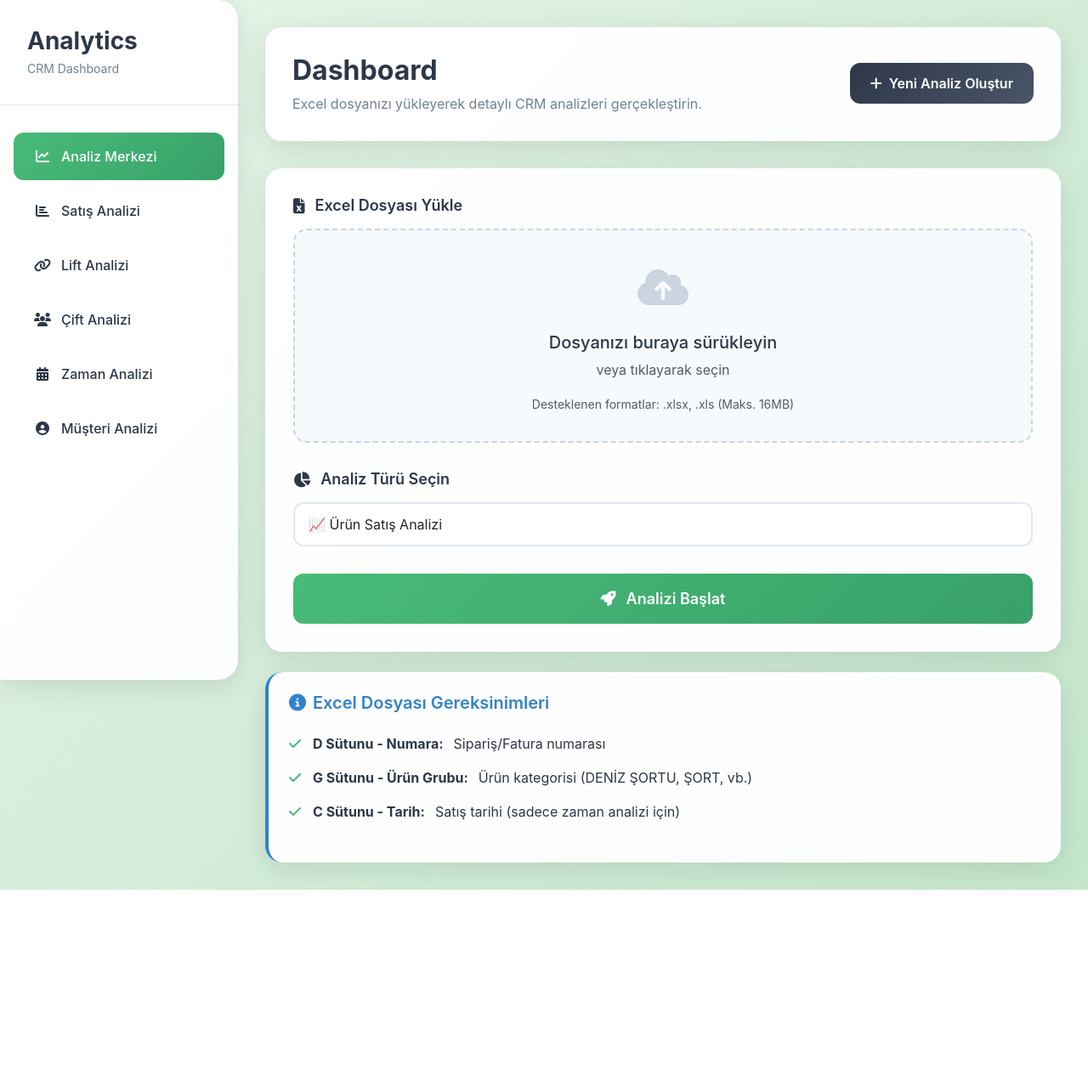
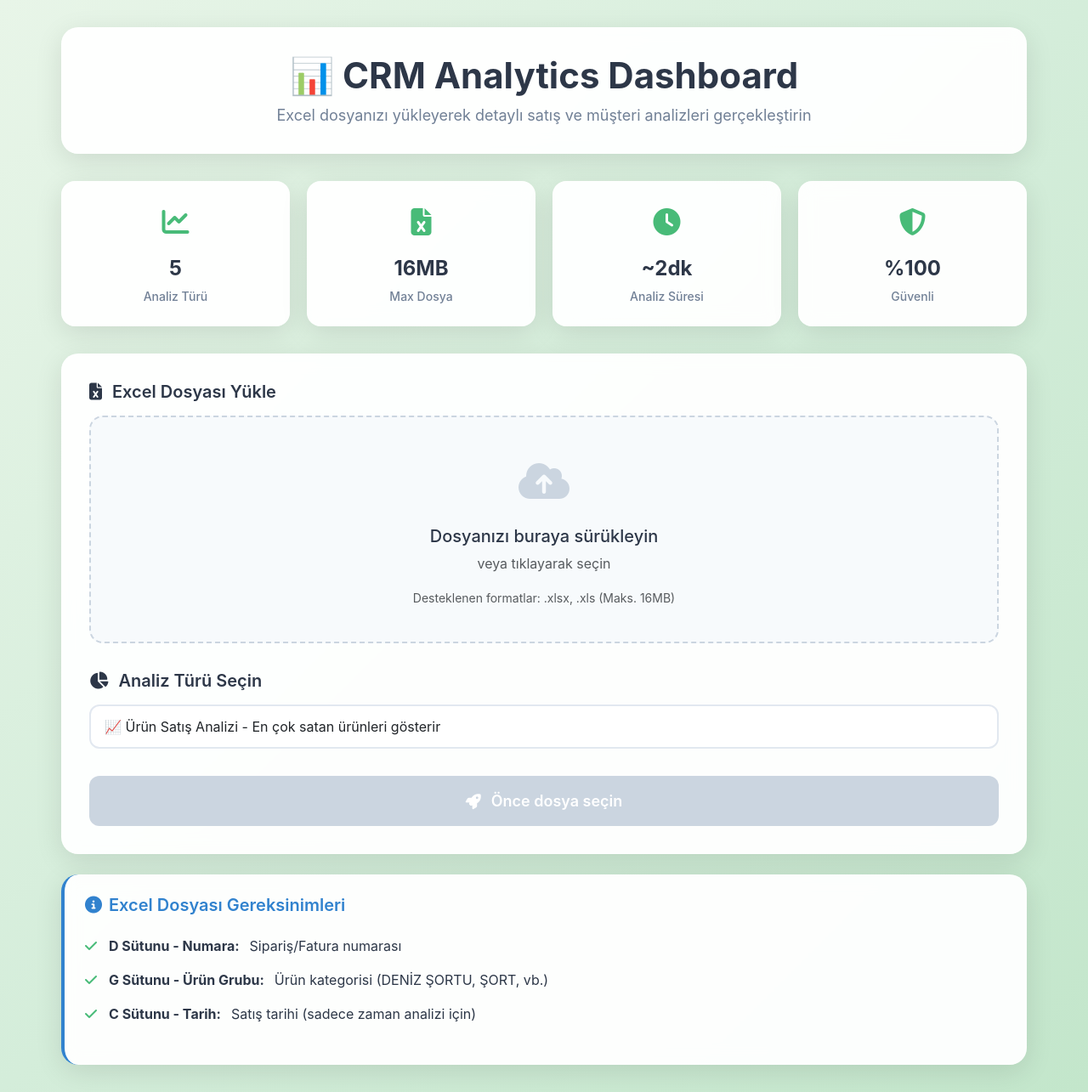
Before and after one commit to umittasdemir1/claudenewtest, a Flask app: page / in a window 1280 px wide. Shown: the whole page at 85% size. Before the commit the page ends 1047 px from the top, so only its background shows below. Run offline with Flask 3, Linux system fonts and the light colour scheme; some libraries are stand-ins or nearby versions.

Commit message:
Update index.html

```diff
--- a/templates/index.html
+++ b/templates/index.html
@@ -20,77 +20,9 @@
             color: #2d3748;
         }
 
-        .dashboard-container {
-            display: flex;
-            min-height: 100vh;
-        }
-
-        .sidebar {
-            width: 280px;
-            background: rgba(255, 255, 255, 0.95);
-            backdrop-filter: blur(10px);
-            border-radius: 0 24px 24px 0;
-            box-shadow: 0 8px 32px rgba(0, 0, 0, 0.1);
-            padding: 32px 0;
-            position: fixed;
-            height: 100vh;
-            overflow-y: auto;
-        }
-
-        .logo {
-            padding: 0 32px 32px;
-            border-bottom: 1px solid #e2e8f0;
-            margin-bottom: 32px;
-        }
-
-        .logo h2 {
-            font-size: 28px;
-            font-weight: 700;
-            color: #2d3748;
-            margin: 0;
-        }
-
-        .logo .subtitle {
-            font-size: 14px;
-            color: #718096;
-            margin-top: 4px;
-        }
-
-        .nav-item {
-            margin: 0 16px 8px;
-            border-radius: 12px;
-            transition: all 0.3s ease;
-        }
-
-        .nav-item.active {
-            background: linear-gradient(135deg, #48bb78, #38a169);
-            color: white;
-        }
-
-        .nav-item:hover:not(.active) {
-            background: rgba(72, 187, 120, 0.1);
-            transform: translateX(4px);
-        }
-
-        .nav-link {
-            padding: 16px 24px;
-            color: inherit;
-            text-decoration: none;
-            display: flex;
-            align-items: center;
-            font-weight: 500;
-            border-radius: 12px;
-        }
-
-        .nav-link i {
-            margin-right: 12px;
-            width: 20px;
-            text-align: center;
-        }
-
-        .main-content {
-            flex: 1;
-            margin-left: 280px;
+        .main-container {
+            max-width: 1200px;
+            margin: 0 auto;
             padding: 32px;
         }
 
@@ -101,10 +33,11 @@
             padding: 32px;
             margin-bottom: 32px;
             box-shadow: 0 8px 32px rgba(0, 0, 0, 0.1);
+            text-align: center;
         }
 
         .header h1 {
-            font-size: 32px;
+            font-size: 42px;
             font-weight: 700;
             color: #2d3748;
             margin-bottom: 8px;
@@ -112,29 +45,44 @@
 
         .header p {
             color: #718096;
-            font-size: 16px;
+            font-size: 18px;
             margin: 0;
         }
 
-        .create-btn {
-            background: linear-gradient(135deg, #2d3748, #4a5568);
-            color: white;
-            border: none;
-            padding: 12px 24px;
-            border-radius: 12px;
-            font-weight: 600;
-            display: flex;
-            align-items: center;
-            gap: 8px;
-            transition: all 0.3s ease;
-            float: right;
-            margin-top: -60px;
+        .stats-grid {
+            display: grid;
+            grid-template-columns: repeat(auto-fit, minmax(200px, 1fr));
+            gap: 20px;
+            margin-bottom: 32px;
         }
 
-        .create-btn:hover {
-            transform: translateY(-2px);
-            box-shadow: 0 8px 24px rgba(45, 55, 72, 0.3);
-            color: white;
+        .stat-card {
+            background: rgba(255, 255, 255, 0.95);
+            backdrop-filter: blur(10px);
+            border-radius: 16px;
+            padding: 24px;
+            text-align: center;
+            box-shadow: 0 8px 32px rgba(0, 0, 0, 0.1);
+            border: 1px solid rgba(255, 255, 255, 0.2);
+        }
+
+        .stat-icon {
+            font-size: 32px;
+            margin-bottom: 12px;
+            color: #48bb78;
+        }
+
+        .stat-number {
+            font-size: 24px;
+            font-weight: 700;
+            color: #2d3748;
+            margin-bottom: 4px;
+        }
+
+        .stat-label {
+            color: #718096;
+            font-size: 14px;
+            font-weight: 500;
         }
 
         .analysis-card {
@@ -151,7 +99,7 @@
         }
 
         .form-section h3 {
-            font-size: 18px;
+            font-size: 20px;
             font-weight: 600;
             color: #2d3748;
             margin-bottom: 16px;
@@ -163,10 +111,12 @@
         .file-upload-area {
             border: 2px dashed #cbd5e0;
             border-radius: 16px;
-            padding: 32px;
+            padding: 40px 20px;
             text-align: center;
             transition: all 0.3s ease;
             background: #f7fafc;
+            cursor: pointer;
+            position: relative;
         }
 
         .file-upload-area:hover {
@@ -177,12 +127,25 @@
         .file-upload-area.dragover {
             border-color: #48bb78;
             background: rgba(72, 187, 120, 0.1);
+            transform: scale(1.02);
+        }
+
+        .file-upload-area.file-selected {
+            border-color: #48bb78;
+            background: rgba(72, 187, 120, 0.1);
         }
 
         .upload-icon {
             font-size: 48px;
             color: #cbd5e0;
             margin-bottom: 16px;
+            transition: all 0.3s ease;
+        }
+
+        .file-upload-area:hover .upload-icon,
+        .file-upload-area.dragover .upload-icon {
+            color: #48bb78;
+            transform: scale(1.1);
         }
 
         .form-control, .form-select {
@@ -207,6 +170,12 @@
             padding: 24px;
             margin-top: 16px;
             border: 1px solid rgba(72, 187, 120, 0.2);
+            animation: slideDown 0.3s ease;
+        }
+
+        @keyframes slideDown {
+            from { opacity: 0; transform: translateY(-10px); }
+            to { opacity: 1; transform: translateY(0); }
         }
 
         .analyze-btn {
@@ -225,9 +194,14 @@
             transition: all 0.3s ease;
         }
 
-        .analyze-btn:hover {
+        .analyze-btn:hover:not(:disabled) {
             transform: translateY(-2px);
             box-shadow: 0 8px 24px rgba(72, 187, 120, 0.3);
+        }
+
+        .analyze-btn:disabled {
+            background: #cbd5e0;
+            cursor: not-allowed;
         }
 
         .info-card {
@@ -279,95 +253,75 @@
             border-left: 4px solid #f56565;
         }
 
-        @media (max-width: 768px) {
-            .sidebar {
-                width: 100%;
-                position: relative;
-                height: auto;
-                border-radius: 0;
+        .file-info {
+            display: none;
+            background: rgba(72, 187, 120, 0.1);
+            border-radius: 12px;
+            padding: 16px;
+            margin-top: 16px;
+            border: 1px solid rgba(72, 187, 120, 0.2);
         }
 
-            .main-content {
-                margin-left: 0;
+        .file-info.show {
+            display: block;
+            animation: slideDown 0.3s ease;
+        }
+
+        @media (max-width: 768px) {
+            .main-container {
                 padding: 16px;
             }
 
-            .dashboard-container {
-                flex-direction: column;
+            .header h1 {
+                font-size: 32px;
             }
 
-            .create-btn {
-                float: none;
-                margin-top: 16px;
-                width: 100%;
-                justify-content: center;
+            .stats-grid {
+                grid-template-columns: repeat(auto-fit, minmax(150px, 1fr));
+                gap: 16px;
             }
         }
     </style>
 </head>
 <body>
-    <div class="dashboard-container">
-        <!-- Sidebar -->
-        <nav class="sidebar">
-            <div class="logo">
-                <h2>Analytics</h2>
-                <div class="subtitle">CRM Dashboard</div>
-            </div>
-
-            <div class="nav-item active">
-                <a href="#" class="nav-link">
-                    <i class="fas fa-chart-line"></i>
-                    Analiz Merkezi
-                </a>
-            </div>
-
-            <div class="nav-item">
-                <a href="#" class="nav-link">
-                    <i class="fas fa-chart-bar"></i>
-                    Satış Analizi
-                </a>
-            </div>
-
-            <div class="nav-item">
-                <a href="#" class="nav-link">
-                    <i class="fas fa-link"></i>
-                    Lift Analizi
-                </a>
-            </div>
-
-            <div class="nav-item">
-                <a href="#" class="nav-link">
-                    <i class="fas fa-users"></i>
-                    Çift Analizi
-                </a>
-            </div>
-
-            <div class="nav-item">
-                <a href="#" class="nav-link">
-                    <i class="fas fa-calendar-alt"></i>
-                    Zaman Analizi
-                </a>
-            </div>
-
-            <div class="nav-item">
-                <a href="#" class="nav-link">
-                    <i class="fas fa-user-circle"></i>
-                    Müşteri Analizi
-                </a>
-            </div>
-        </nav>
-
-        <!-- Main Content -->
-        <main class="main-content">
+    <div class="main-container">
         <!-- Header -->
         <header class="header">
-                <h1>Dashboard</h1>
-                <p>Excel dosyanızı yükleyerek detaylı CRM analizleri gerçekleştirin.</p>
-                <button class="create-btn">
-                    <i class="fas fa-plus"></i>
-                    Yeni Analiz Oluştur
-                </button>
+            <h1>📊 CRM Analytics Dashboard</h1>
+            <p>Excel dosyanızı yükleyerek detaylı satış ve müşteri analizleri gerçekleştirin</p>
         </header>
+
+        <!-- Quick Stats -->
+        <div class="stats-grid">
+            <div class="stat-card">
+                <div class="stat-icon">
+                    <i class="fas fa-chart-line"></i>
+                </div>
+                <div class="stat-number">5</div>
+                <div class="stat-label">Analiz Türü</div>
+            </div>
+            <div class="stat-card">
+                <div class="stat-icon">
+                    <i class="fas fa-file-excel"></i>
+                </div>
+                <div class="stat-number">16MB</div>
+                <div class="stat-label">Max Dosya</div>
+            </div>
+            <div class="stat-card">
+                <div class="stat-icon">
+                    <i class="fas fa-clock"></i>
+                </div>
+                <div class="stat-number">~2dk</div>
+                <div class="stat-label">Analiz Süresi</div>
+            </div>
+            <div class="stat-card">
+                <div class="stat-icon">
+                    <i class="fas fa-shield-alt"></i>
+                </div>
+                <div class="stat-number">%100</div>
+                <div class="stat-label">Güvenli</div>
+            </div>
+        </div>
 
         <!-- Flash Messages -->
         {% with messages = get_flashed_messages(with_categories=true) %}
@@ -383,21 +337,33 @@
 
         <!-- Analysis Form -->
         <div class="analysis-card">
-                <form action="/analyze" method="post" enctype="multipart/form-data">
+            <form action="/analyze" method="post" enctype="multipart/form-data" id="analysisForm">
                 <!-- File Upload Section -->
                 <div class="form-section">
                     <h3>
                         <i class="fas fa-file-excel"></i>
                         Excel Dosyası Yükle
                     </h3>
-                        <div class="file-upload-area" onclick="document.getElementById('file-input').click()">
+                    <div class="file-upload-area" id="fileUploadArea">
                         <div class="upload-icon">
                             <i class="fas fa-cloud-upload-alt"></i>
                         </div>
                         <h5>Dosyanızı buraya sürükleyin</h5>
                         <p class="text-muted">veya tıklayarak seçin</p>
                         <small class="text-muted">Desteklenen formatlar: .xlsx, .xls (Maks. 16MB)</small>
-                            <input type="file" name="file" id="file-input" class="d-none" accept=".xlsx,.xls" required>
+                    </div>
+                    <input type="file" name="file" id="fileInput" class="d-none" accept=".xlsx,.xls" required>
+
+                    <div class="file-info" id="fileInfo">
+                        <div class="d-flex align-items-center justify-content-between">
+                            <div>
+                                <i class="fas fa-file-excel text-success me-2"></i>
+                                <span id="fileName">-</span>
+                            </div>
+                            <button type="button" class="btn btn-sm btn-outline-danger" onclick="clearFile()">
+                                <i class="fas fa-times"></i>
+                            </button>
+                        </div>
                     </div>
                 </div>
 
@@ -408,11 +374,11 @@
                         Analiz Türü Seçin
                     </h3>
                     <select name="analysis" class="form-select" id="analysisType" onchange="toggleLiftInputs()">
-                            <option value="sales">📈 Ürün Satış Analizi</option>
-                            <option value="lift">🔗 Lift Analizi</option>
-                            <option value="pair">👥 Birlikte Satılan Ürünler</option>
-                            <option value="time">📅 Zaman Bazlı Satış</option>
-                            <option value="customer">👤 Müşteri Tipi Analizi</option>
+                        <option value="sales">📈 Ürün Satış Analizi - En çok satan ürünleri gösterir</option>
+                        <option value="lift">🔗 Lift Analizi - İki ürün arasındaki korelasyonu ölçer</option>
+                        <option value="pair">👥 Birlikte Satılan Ürünler - Market basket analizi</option>
+                        <option value="time">📅 Zaman Bazlı Satış - Aylık satış trendleri</option>
+                        <option value="customer">👤 Müşteri Tipi Analizi - Müşteri davranış analizi</option>
                     </select>
 
                     <!-- Lift Analysis Inputs -->
@@ -435,9 +401,9 @@
                 </div>
 
                 <!-- Submit Button -->
-                    <button type="submit" class="analyze-btn">
+                <button type="submit" class="analyze-btn" id="analyzeBtn" disabled>
                     <i class="fas fa-rocket"></i>
-                        Analizi Başlat
+                    <span>Önce dosya seçin</span>
                 </button>
             </form>
         </div>
@@ -463,26 +429,26 @@
                 </li>
             </ul>
         </div>
-        </main>
     </div>
 
     <script src="https://cdnjs.cloudflare.com/ajax/libs/bootstrap/5.3.0/js/bootstrap.bundle.min.js"></script>
     <script>
-        function toggleLiftInputs() {
-            const analysisType = document.getElementById('analysisType').value;
-            const liftInputs = document.getElementById('liftInputs');
+        const fileUploadArea = document.getElementById('fileUploadArea');
+        const fileInput = document.getElementById('fileInput');
+        const fileInfo = document.getElementById('fileInfo');
+        const fileName = document.getElementById('fileName');
+        const analyzeBtn = document.getElementById('analyzeBtn');
+        const analysisForm = document.getElementById('analysisForm');
 
-            if (analysisType === 'lift') {
-                liftInputs.style.display = 'block';
-            } else {
-                liftInputs.style.display = 'none';
-            }
-        }
+        // File upload area click
+        fileUploadArea.addEventListener('click', () => {
+            fileInput.click();
+        });
 
-        // File drag and drop functionality
-        const fileUploadArea = document.querySelector('.file-upload-area');
-        const fileInput = document.getElementById('file-input');
+        // File input change
+        fileInput.addEventListener('change', handleFileSelect);
 
+        // Drag and drop
         fileUploadArea.addEventListener('dragover', (e) => {
             e.preventDefault();
             fileUploadArea.classList.add('dragover');
@@ -499,27 +465,76 @@
             const files = e.dataTransfer.files;
             if (files.length > 0) {
                 fileInput.files = files;
-                updateFileDisplay(files[0].name);
+                handleFileSelect();
             }
         });
 
-        fileInput.addEventListener('change', (e) => {
-            if (e.target.files.length > 0) {
-                updateFileDisplay(e.target.files[0].name);
-            }
-        });
+        function handleFileSelect() {
+            const file = fileInput.files[0];
+            if (file) {
+                fileName.textContent = file.name;
+                fileInfo.classList.add('show');
+                fileUploadArea.classList.add('file-selected');
 
-        function updateFileDisplay(filename) {
-            const uploadArea = document.querySelector('.file-upload-area');
-            uploadArea.innerHTML = `
+                // Enable analyze button
+                analyzeBtn.disabled = false;
+                analyzeBtn.innerHTML = '<i class="fas fa-rocket"></i><span>Analizi Başlat</span>';
+
+                // Update upload area
+                fileUploadArea.innerHTML = `
                     <div class="upload-icon">
                         <i class="fas fa-file-excel" style="color: #48bb78;"></i>
                     </div>
-                <h5>${filename}</h5>
-                <p class="text-success">Dosya seçildi!</p>
+                    <h5 style="color: #48bb78;">${file.name}</h5>
+                    <p class="text-success">Dosya başarıyla seçildi!</p>
                     <small class="text-muted">Değiştirmek için tıklayın</small>
                 `;
             }
+        }
+
+        function clearFile() {
+            fileInput.value = '';
+            fileInfo.classList.remove('show');
+            fileUploadArea.classList.remove('file-selected');
+
+            // Disable analyze button
+            analyzeBtn.disabled = true;
+            analyzeBtn.innerHTML = '<i class="fas fa-rocket"></i><span>Önce dosya seçin</span>';
+
+            // Reset upload area
+            fileUploadArea.innerHTML = `
+                <div class="upload-icon">
+                    <i class="fas fa-cloud-upload-alt"></i>
+                </div>
+                <h5>Dosyanızı buraya sürükleyin</h5>
+                <p class="text-muted">veya tıklayarak seçin</p>
+                <small class="text-muted">Desteklenen formatlar: .xlsx, .xls (Maks. 16MB)</small>
+            `;
+        }
+
+        function toggleLiftInputs() {
+            const analysisType = document.getElementById('analysisType').value;
+            const liftInputs = document.getElementById('liftInputs');
+
+            if (analysisType === 'lift') {
+                liftInputs.style.display = 'block';
+            } else {
+                liftInputs.style.display = 'none';
+            }
+        }
+
+        // Form validation
+        analysisForm.addEventListener('submit', (e) => {
+            if (!fileInput.files[0]) {
+                e.preventDefault();
+                alert('Lütfen bir Excel dosyası seçin!');
+                return false;
+            }
+
+            // Show loading state
+            analyzeBtn.disabled = true;
+            analyzeBtn.innerHTML = '<i class="fas fa-spinner fa-spin"></i><span>Analiz yapılıyor...</span>';
+        });
     </script>
 </body>
 </html>
```
Lines whose indentation alone changed are shown as unchanged.
